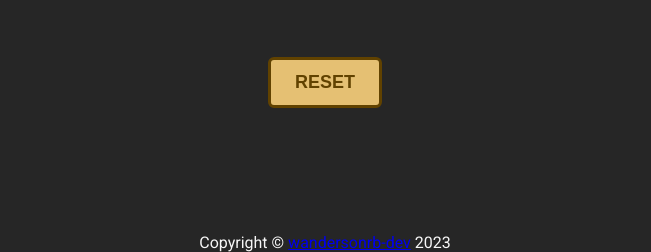
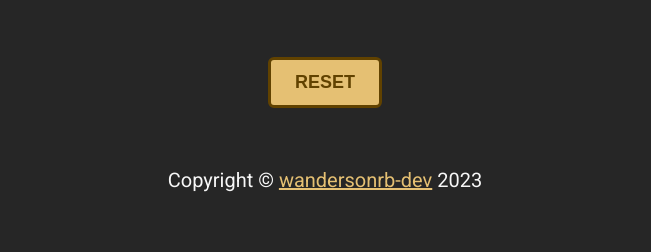
Before and after one commit to wandersonrb-dev/odin-rps, a plain HTML site: page index.html in a window 1280 px wide. Shown: the part 548-800 px from the top of the page, without its empty margins (315-966 px from the left). Drawn offline with Linux system fonts and the light colour scheme.

Commit message:
Change footer foreground and make bigger

```diff
--- a/style.css
+++ b/style.css
@@ -108,3 +108,12 @@ body {
   color: #614200;
   cursor: pointer;
 }
+
+.footer {
+  font-size: 20px;
+  margin-bottom: 60px;
+}
+
+.footer a {
+  color: #E5C073;
+}
```
